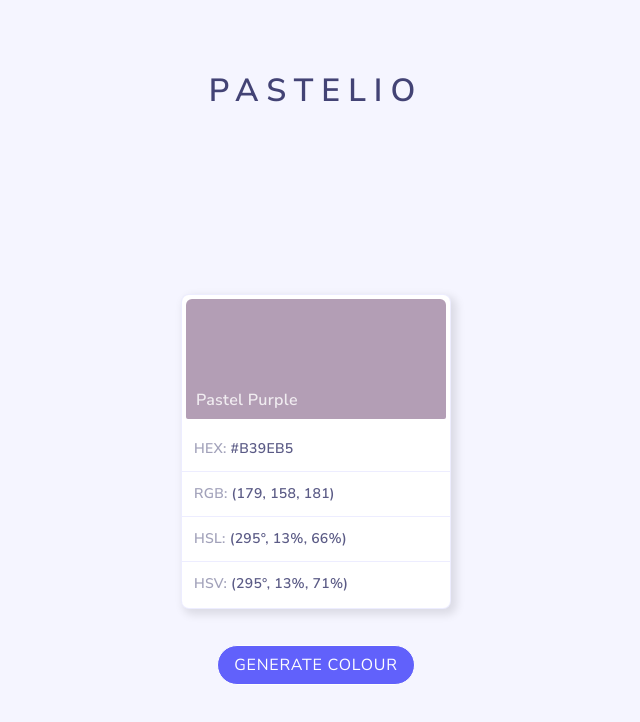
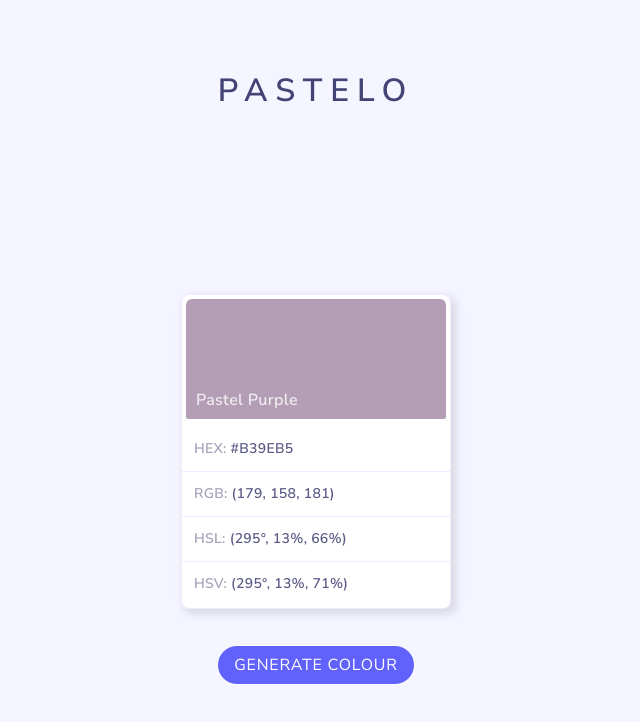
Before and after one commit to andrewjamesmoore/projects, a plain HTML site: page pastel-generator/index.html in a window 1280 px wide. Shown: the whole page, without its empty margins (324-964 px from the left). Drawn offline with Linux system fonts and the light colour scheme.

Commit message:
udpate header

```diff
--- a/pastel-generator/index.html
+++ b/pastel-generator/index.html
@@ -17,7 +17,7 @@
     />
   </head>
   <body>
-    <header><h1 class="mainHeading">Pastelio</h1></header>
+    <header><h1 class="mainHeading">Pastelo</h1></header>
     <div class="cardContainer">
       <div class="card">
         <div class="innerCardTop">
```
